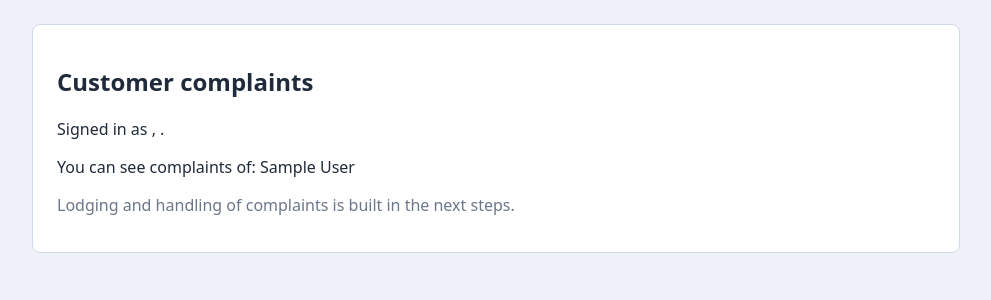
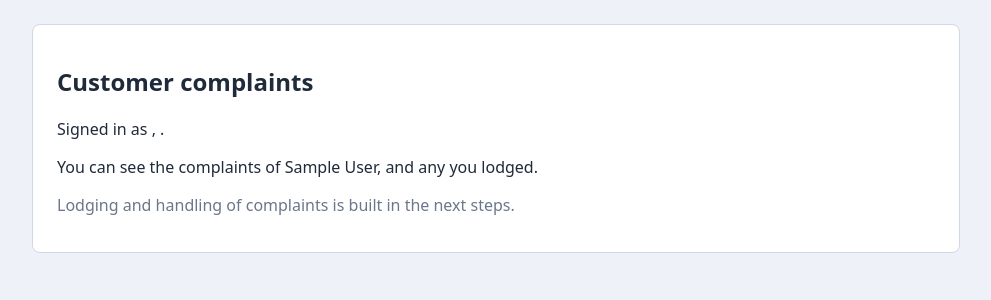
Before and after one commit to ylpang-8343/Customer-Complaint-Platform, a Django app: template templates/home.html in a window 1280 px wide. Shown: the part 46-346 px from the top of the page, without its empty margins (144-1135 px from the left). Run offline with Django 5.2, Linux system fonts and the light colour scheme; the template is opened without the code that fills it: values that come from a table or form of the project are taken from there, others are empty; tables that the repository leaves empty hold one stand-in row (values such as "Sample post").

Commit message:
feat: Update README with screenshots and enhance home page role visibility

```diff
--- a/templates/home.html
+++ b/templates/home.html
@@ -3,9 +3,10 @@
 <section class="card">
   <h1>Customer complaints</h1>
   <p>Signed in as <strong>{{ user.get_full_name|default:user.username }}</strong>, {{ user.get_role_display }}.</p>
-  <p>You can see complaints of:
-    {% if user.sees_all_factories %}all factories.
-    {% else %}{% for f in factories %}{{ f.name }}{% if not forloop.last %}, {% endif %}{% empty %}the complaints you lodged.{% endfor %}{% endif %}
+  <p>
+    {% if user.sees_all_factories %}You can see the complaints of all factories.
+    {% elif factories %}You can see the complaints of {% for f in factories %}{{ f.name }}{% if not forloop.last %}, {% endif %}{% endfor %}, and any you lodged.
+    {% else %}You can see the complaints you lodged.{% endif %}
   </p>
   <p class="muted">Lodging and handling of complaints is built in the next steps.</p>
 </section>
```
Also changed, not shown: tests/test_views.py (+12 -0 lines), README.md, 14 other files.
